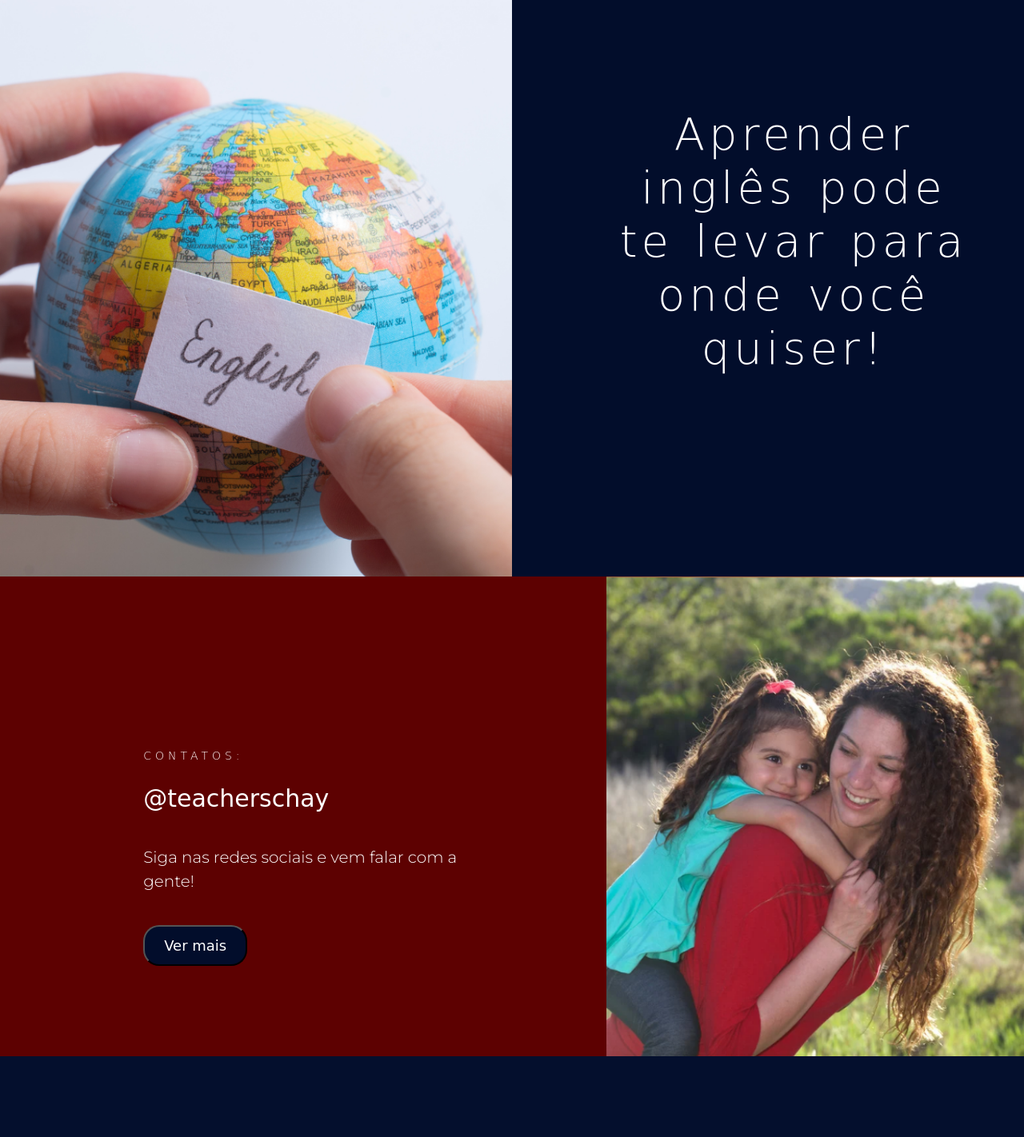
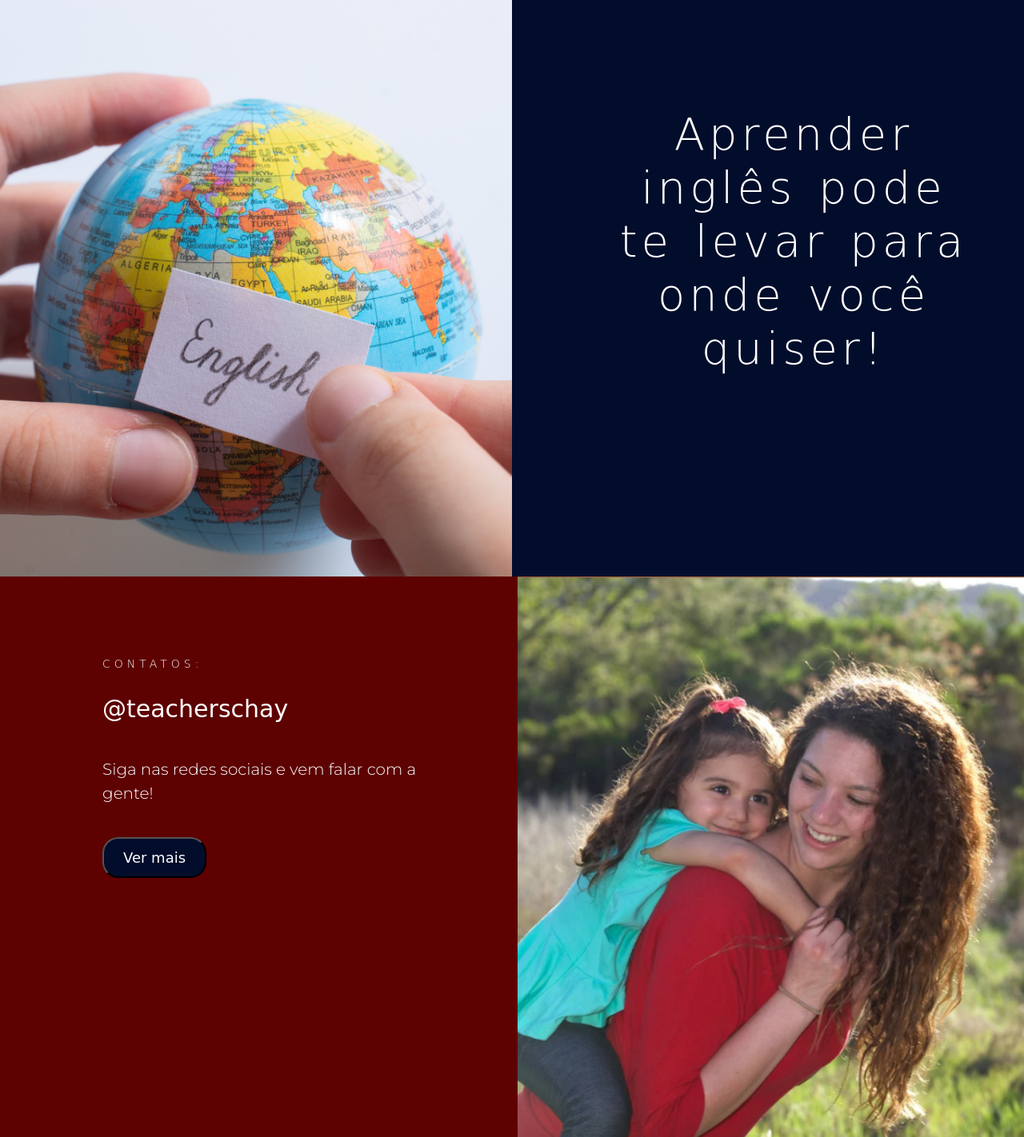
Before and after one commit to marcosviniciusjau/InglesAqui, a PHP site: page /View/modules/Home/home.php in a window 1280 px wide. Shown: the part 2082-3504 px from the top of the page at 80% size. Before the commit the page ends 3403 px from the top, so only its background shows below. Run offline with PHP 8.4, Linux system fonts and the light colour scheme; some web fonts are replaced.

Commit message:
ajustes css

```diff
--- a/View/css/home.css
+++ b/View/css/home.css
@@ -6,6 +6,7 @@
   background-color:#020D2B;
   padding-left: 10%;
   padding-right: 8%;
+
   }
   #sobre1{
     background-color:#020D2B;
@@ -68,9 +69,17 @@
   }
 
 #contato{
-  padding: 9% 14% 0%;
+
   background-color: #5D0101;
+  display:inline-block;
   }
+  #contato_img{
+    padding-left: 10%;
+    padding-top: 5%;
+    padding-right: 5%;
+    background-color: #5D0101;
+    }
+
 
 
 div h1{
@@ -124,6 +133,12 @@ div p{
   user-select: none;
 }
 
+@media only screen and(max-width:620px){
+  #sobre,#sobre1,#guias,#guias1,
+  #contato,#contato_img,#mensagem{
+    width:50%;
+  }
+}
 @media (min-width: 768px) {
   .bd-placeholder-img-lg {
     font-size: 3.5rem;
--- a/View/modules/Home/home.php
+++ b/View/modules/Home/home.php
@@ -77,24 +77,17 @@
     </div>
   </div>
 
- <div class="d-md-flex flex-md-equal w-100  " id="guias1">
-  <div id="contato">
-    <div  class="my-5 py-5">
+  <div class="d-md-flex flex-md-equal  " id="contato">
+    <div  class="my-5 py-5" id="contato_img">
   <label class="display-5" id="titulo_contato">CONTATOS:</label>
   <p  id="rede_social">@teacherschay</p>
   <p class="lead" >Siga nas redes sociais e vem falar com a gente!</p>
   <br>
         <a href="/contato"><button class="botao">Ver mais</button></a>
+   </div>
+      <img src="View\Imagens/contato.png" width="50%" height="50%">
 
 </div>
-</div>
-
-    <div  id="contato_img">
-         <img src="View/Imagens/contato.png"  width="522" height="600">
-      </div>
-
-    </div>
-  </div>
 
 </main>
 
```
Also changed, not shown: View/Imagens/star0.png (deleted), View/Imagens/star1.png (deleted).
